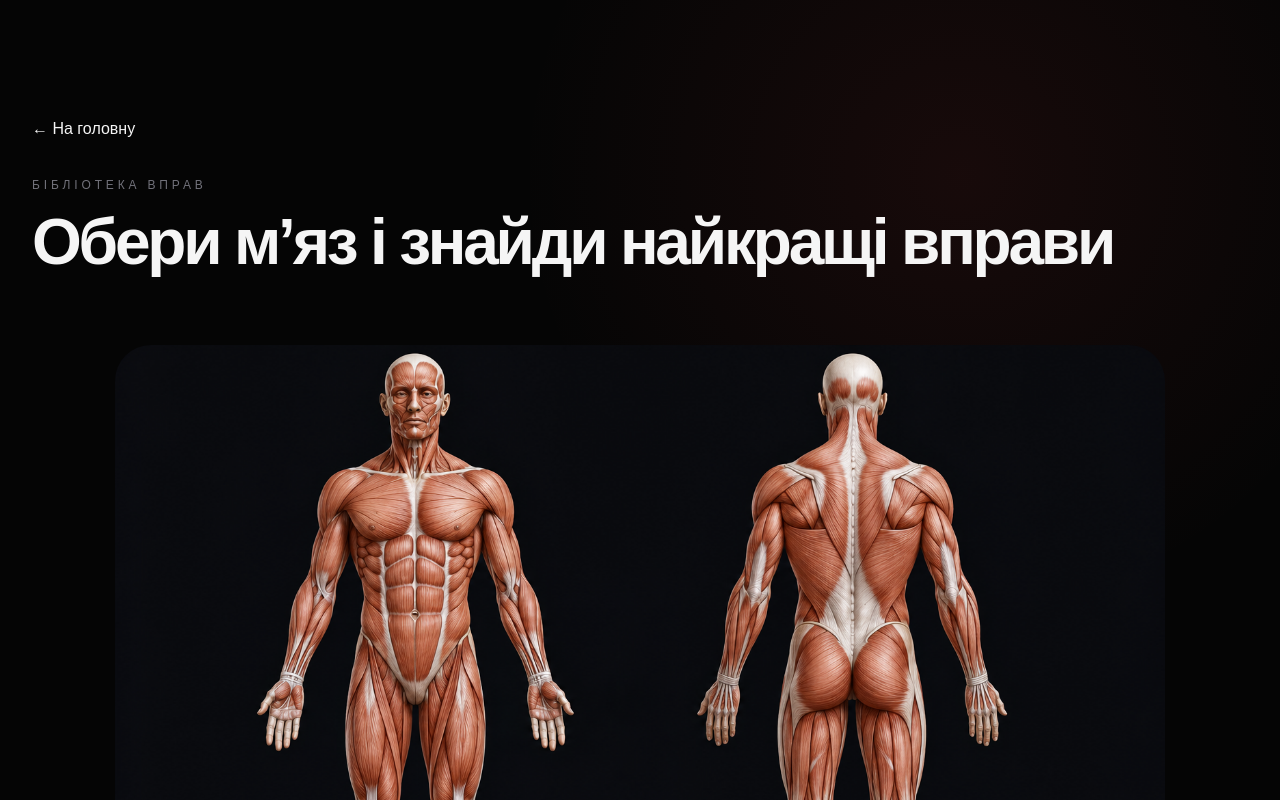
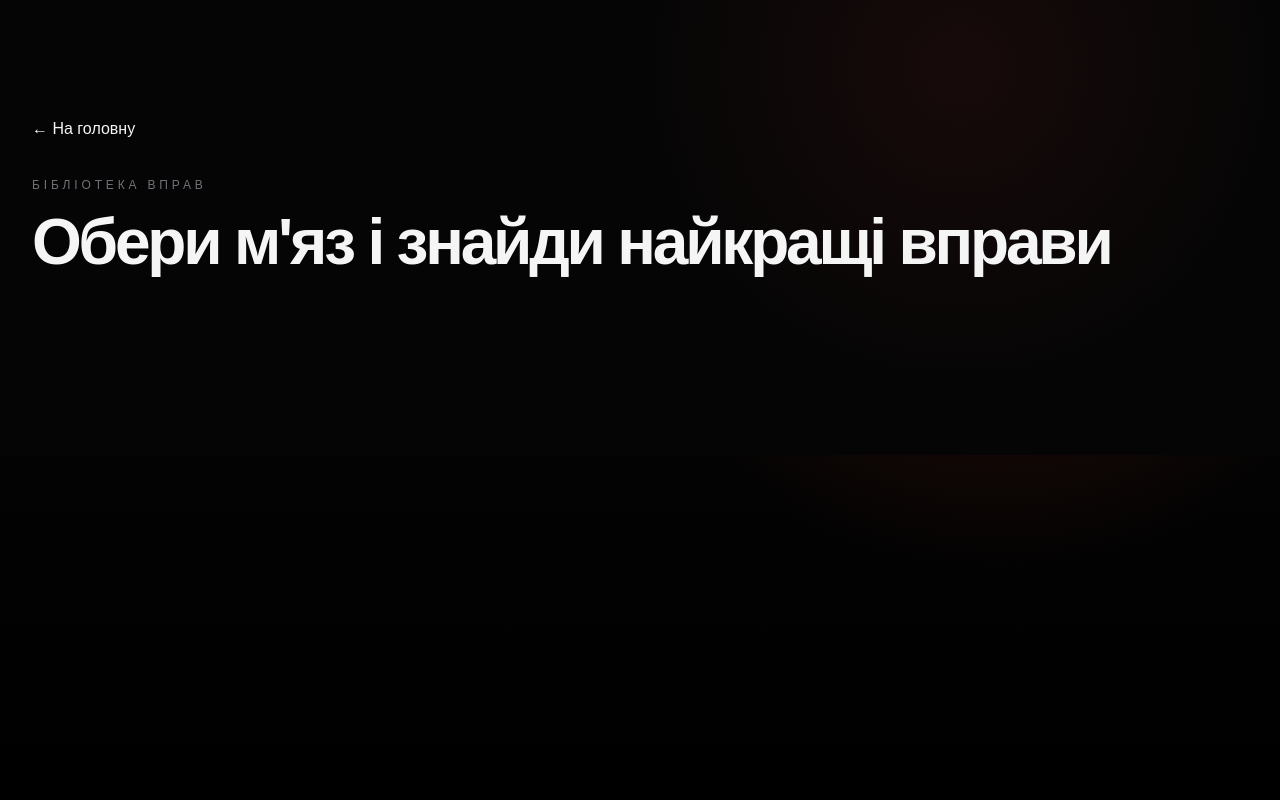
Before and after one commit to burdakcoach/burdak-site, a Next.js app: page /library in a window 1280 px wide. Shown: the top 800 px of the page. Built offline with nearby package versions, Linux system fonts and the light colour scheme.

Commit message:
Прибрано залишки CSS анатомічної секції

```diff
--- a/app/globals.css
+++ b/app/globals.css
@@ -1423,24 +1423,3 @@ main {
   font-weight: 800;
   text-decoration: none;
 }
-
-@media (max-width: 900px) {
-  .anatomyLayout {
-    grid-template-columns: 1fr;
-  }
-}
-
-.anatomyMap {
-  position: relative;
-  width: min(100%, 1050px);
-  max-width: 1050px;
-  margin: 70px auto 0;
-  border-radius: 36px;
-  overflow: hidden;
-}
-
-.anatomyImage {
-  display: block;
-  width: 100%;
-  height: auto;
-}
--- a/app/library/page.tsx
+++ b/app/library/page.tsx
@@ -11,19 +11,8 @@ export default function LibraryPage() {
             <p className="sectionLabel">Бібліотека вправ</p>
 
             <h1 className="sectionTitle">
-              Обери м’яз і знайди найкращі вправи
+              Обери м'яз і знайди найкращі вправи
             </h1>
-          </div>
-
-          <div className="anatomyLayout">
-
-            <div className="anatomyMap">
-              <img
-                src="/anatomy-map.png"
-                alt="Анатомічна карта м’язів"
-                className="anatomyImage"
-              />
-            </div>
           </div>
         </div>
       </section>
```
